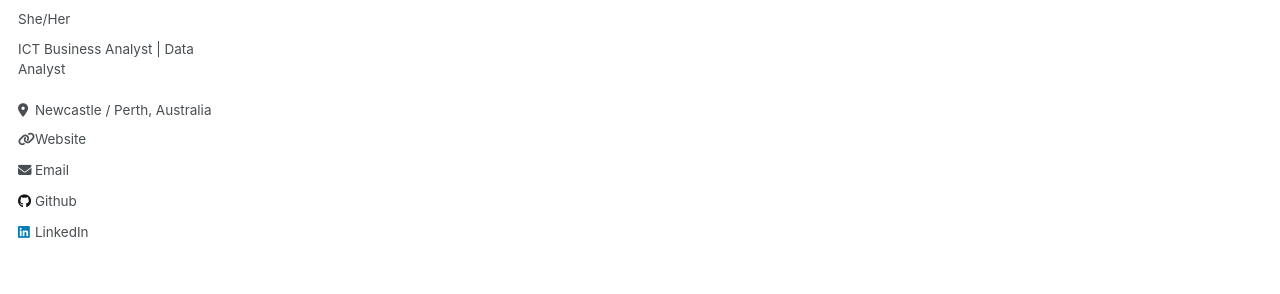
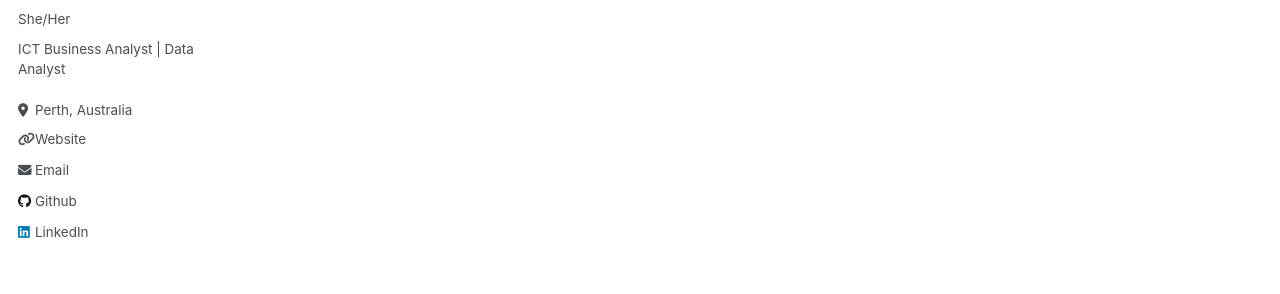
Before and after one commit to lynndao2701/lynndao2701.github.io, a Jekyll site: the page built from _pages/year-archive.html, in a window 1280 px wide. Shown: the part 273-567 px from the top of the page. Built offline with Jekyll 4.4.1, drawn with Linux system fonts in a browser that asks for light colours.

Commit message:
Update _config.yml

```diff
--- a/_config.yml
+++ b/_config.yml
@@ -25,7 +25,7 @@ author:
   name             : "Lynn Dao"
   pronouns         : "She/Her"
   bio              : "ICT Business Analyst | Data Analyst"
-  location         : "Newcastle / Perth, Australia"
+  location         : "Perth, Australia"
   uri              : "https://www.linkedin.com/in/lynn-dao-952962247/"
   email            : "lynnd01.forwork@gmail.com"
 
```
